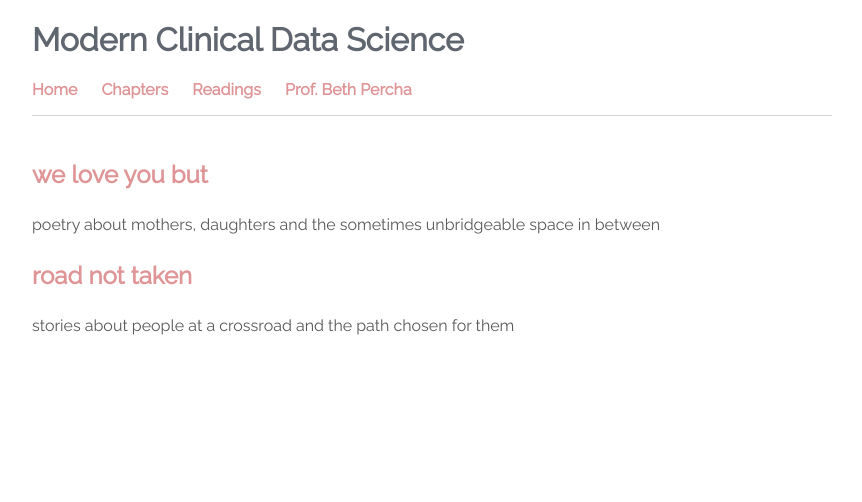
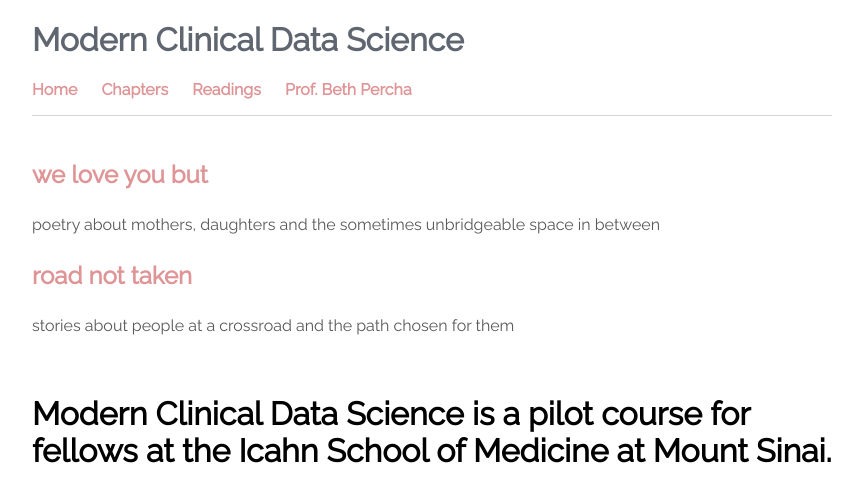
Before and after one commit to c1ndygao/cindygao.com, a Jekyll site: the page built from writings.md, in a window 1280 px wide. Shown: the top 502 px of the page, without its empty margins (208-1070 px from the left). Built offline with Jekyll 4.4.1, drawn with Linux system fonts in a browser that asks for light colours.

Commit message:
Update default.html

```diff
--- a/_layouts/default.html
+++ b/_layouts/default.html
@@ -25,6 +25,8 @@
 		<div style="padding: 20px 20px 20px 0">
 			{{ content }}
     		</div>
+
+		<h1>Modern Clinical Data Science is a pilot course for fellows at the Icahn School of Medicine at Mount Sinai.</h1>
 	</div>
 	</div>
 
```
